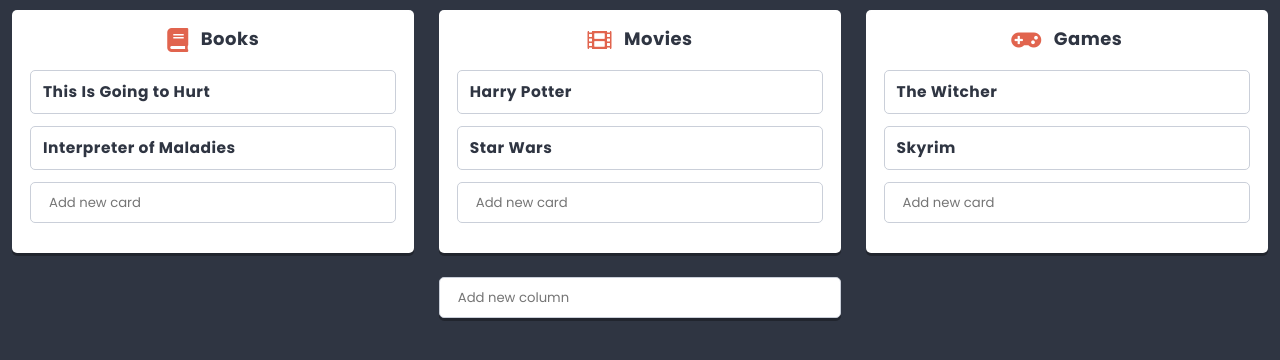
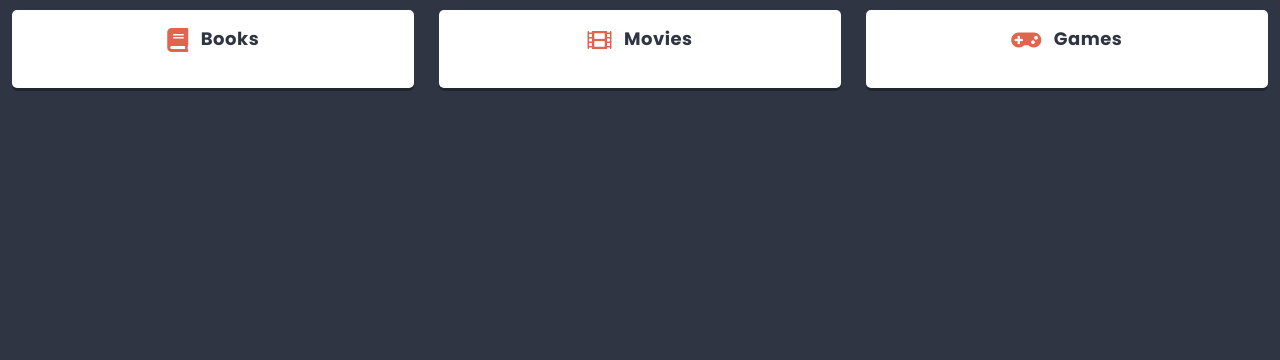
Before and after one commit to joanna89polska/react_app_to_do, a React app: page / in a window 1280 px wide. Shown: the part 422-782 px from the top of the page. Built offline with nearby package versions, Linux system fonts and the light colour scheme.

Commit message:
Redux added

```diff
--- a/package.json
+++ b/package.json
@@ -23,7 +23,9 @@
     "prop-types": "^15.7.2",
     "react": "^16.7.0",
     "react-dom": "^16.7.0",
-    "react-html-parser": "^2.0.2"
+    "react-html-parser": "^2.0.2",
+    "react-redux": "^7.0.1",
+    "redux": "^4.0.1"
   },
   "devDependencies": {
     "@babel/core": "^7.4.3",
@@ -40,6 +42,7 @@
     "lint-staged": "^10.0.8",
     "mini-css-extract-plugin": "^0.5.0",
     "node-sass": "^4.11.0",
+    "redux-devtools-extension": "^2.13.8",
     "sass-loader": "^7.1.0",
     "style-loader": "^0.23.1",
     "webpack": "^4.29.6",
--- a/src/components/App/App.js
+++ b/src/components/App/App.js
@@ -1,18 +1,26 @@
 import React from 'react';
 import styles from './App.scss';
-import List from '../List/List.js';
-import { pageContents, listData } from '../../data/dataStore';
+import PropTypes from 'prop-types';
+import List from '../List/ListContainer.js';
+//import { pageContents, listData } from '../../data/dataStore';
 
 class App extends React.Component {
+
+  static propTypes = {
+    title: PropTypes.node,
+    subtitle: PropTypes.node,
+    lists: PropTypes.array,
+  }
+
   render() {
+    const { title, subtitle, lists } = this.props;
     return (
       <main className={styles.component}>
-        <h1 className={styles.title}>{pageContents.title}</h1>
-        <h2 className={styles.subtitle}>{pageContents.subtitle}</h2>
-        <List {...listData} />
-        {/*<List title={['Things to do ', <sup>soon!</sup>]}> */}
-        {/* <p>I'm planning on doing all these things sooner, rather than later!</p> */}
-        {/*</List>*/}
+        <h1 className={styles.title}>{title}</h1>
+        <h2 className={styles.subtitle}>{subtitle}</h2>
+        {lists.map(listData => (
+          <List key={listData.id} {...listData} />
+        ))}
       </main>
     );
   }
--- /dev/null
+++ b/src/components/App/AppContainer.js
@@ -0,0 +1,10 @@
+import {connect} from 'react-redux';
+import App from './App';
+
+const mapStateToProps = state => ({
+  title: state.app.title,
+  subtitle: state.app.subtitle,
+  lists: state.lists,
+});
+
+export default connect(mapStateToProps)(App);
--- a/src/components/Card/Card.js
+++ b/src/components/Card/Card.js
@@ -8,10 +8,11 @@
     }
 
     render() {
+      const {title} = this.props;
       return (
         <section className={styles.component}>
           <h3>
-            {this.props.title}
+            {title}
           </h3>
         </section>
       );
--- a/src/components/Column/Column.js
+++ b/src/components/Column/Column.js
@@ -2,15 +2,11 @@
 import styles from './Column.scss';
 import PropTypes from 'prop-types';
 import Card from '../Card/Card.js';
-import { settings } from '../../data/dataStore';
-import Creator from '../Creator/Creator.js';
+//import { settings } from '../../data/dataStore';
+//import Creator from '../Creator/Creator.js';
 import Icon from '../Icon/Icon.js';
 
 class Column extends React.Component {
-
-  state = {
-    cards: this.props.cards || [],
-  }
 
   static propTypes = {
     columnTitle: PropTypes.string,
@@ -19,39 +15,27 @@
     cards: PropTypes.node,
   }
 
-  addCard(title) {
-    this.setState(state => (
-      {
-        cards: [
-          ...state.cards,
-          {
-            key: state.cards.length ? state.cards[state.cards.length - 1].key + 1 : 0,
-            title,
-          },
-        ],
-      }
-    ));
-  }
-
   render() {
+    const { title, icon, cards } = this.props;
     return (
       <section className={styles.component}>
         <h3 className={styles.title}>
-          <span className={styles.icon}><Icon name={this.props.icon} /></span>
-          {this.props.title}
+          <span className={styles.icon}><Icon name={icon} /></span>
+          {title}
         </h3>
         <div>
-          {this.state.cards.map(({ key, ...cardProps }) => (
-            <Card key={key} {...cardProps} />
+          {cards.map(cardData => (
+            <Card key={cardData.id} {...cardData} />
           ))}
         </div>
+        {/*
         <div>
           <Creator text={settings.cardCreatorText} action={title => this.addCard(title)} />
         </div>
+        */}
       </section>
     );
   }
 }
 
-
 export default Column;
--- /dev/null
+++ b/src/components/Column/ColumnContainer.js
@@ -0,0 +1,10 @@
+import { connect } from 'react-redux';
+import Column from './Column';
+
+export const getColumnsForList = ({ columns }, listId) => columns.filter(column => column.listId == listId);
+
+const mapStateToProps = (state, props) => ({
+  cards: getColumnsForList(state, props.id),
+});
+
+export default connect(mapStateToProps)(Column);
--- a/src/components/List/List.js
+++ b/src/components/List/List.js
@@ -2,15 +2,12 @@
 import styles from './List.scss';
 import Hero from '../Hero/Hero.js';
 import PropTypes from 'prop-types';
-import Column from '../Column/Column.js';
+import Column from '../Column/ColumnContainer.js';
 import { settings } from '../../data/dataStore';
-import Creator from '../Creator/Creator.js';
+//import Creator from '../Creator/Creator.js';
 import ReactHtmlParser from 'react-html-parser';
 
 class List extends React.Component {
-  state = {
-    columns: this.props.columns || [],
-  }
 
   static propTypes = {
     title: PropTypes.node.isRequired,
@@ -23,37 +20,24 @@
     description: settings.defaultListDescription,
   }
 
-  addColumn(title){
-    this.setState(state => (
-      {
-        columns: [
-          ...state.columns,
-          {
-            key: state.columns.length ? state.columns[state.columns.length-1].key+1 : 0,
-            title,
-            icon: 'list-alt',
-            cards: [],
-          },
-        ],
-      }
-    ));
-  }
-
   render() {
+    const { title, image, description, columns } = this.props;
     return (
       <section className={styles.component}>
-        <h2><Hero titleText={this.props.title} imageText={this.props.image} /></h2>
+        <Hero titleText={title} image={image} />
         <div className={styles.description}>
-          {ReactHtmlParser(this.props.description)}
+          {ReactHtmlParser(description)}
         </div>
         <div className={styles.columns}>
-          {this.state.columns.map(({ key, ...columnProps }) => (
-            <Column key={key} {...columnProps} />
+          {columns.map(columnData => (
+            <Column key={columnData.id} {...columnData} />
           ))}
         </div>
+        {/*
         <div className={styles.creator}>
           <Creator text={settings.columnCreatorText} action={title => this.addColumn(title)} />
         </div>
+        */}
       </section>
     );
   }
--- /dev/null
+++ b/src/components/List/ListContainer.js
@@ -0,0 +1,10 @@
+import { connect } from 'react-redux';
+import List from './List';
+
+export const getColumnsForList = ({ columns }, listId) => columns.filter(column => column.listId == listId);
+
+const mapStateToProps = (state, props) => ({
+  columns: getColumnsForList(state, props.id),
+});
+
+export default connect(mapStateToProps)(List);
--- a/src/data/dataStore.js
+++ b/src/data/dataStore.js
@@ -5,6 +5,10 @@
     buttonOK: 'OK',
     buttonCancel: 'Cancel',
     defaultText: 'Add new item',
+  },
+  search: {
+    defaultText: 'Search...',
+    icon: 'search',
   },
   defaultListDescription: '<p>I can do all the things!!!</p>',
   defaultColumnIcon: 'list-alt',
@@ -67,3 +71,81 @@
     },
   ],
 };
+
+const lists = [
+  {
+    id: 'list-1',
+    title: 'Things to do <sup>soon!</sup>',
+    description: 'Interesting things I want to check out!',
+    image: 'http://uploads.kodilla.com/bootcamp/fer/11.react/space.png',
+  },
+];
+
+const columns = [
+  {
+    id: 'column-1',
+    listId: 'list-1',
+    title: 'Books',
+    icon: 'book',
+  },
+  {
+    id: 'column-2',
+    listId: 'list-1',
+    title: 'Movies',
+    icon: 'film',
+  },
+  {
+    id: 'column-3',
+    listId: 'list-1',
+    title: 'Games',
+    icon: 'gamepad',
+  },
+  {
+    id: 'column-4',
+    listId: 'list-2',
+    title: 'Strange column',
+    icon: 'question',
+  },
+];
+
+const cards = [
+  {
+    id: 'card-1',
+    columnId: 'column-1',
+    title: 'This Is Going to Hurt',
+  },
+  {
+    id: 'card-2',
+    columnId: 'column-1',
+    title: 'Interpreter of Maladies',
+  },
+  {
+    id: 'card-3',
+    columnId: 'column-2',
+    title: 'Harry Potter',
+  },
+  {
+    id: 'card-4',
+    columnId: 'column-2',
+    title: 'Star Wars',
+  },
+  {
+    id: 'card-5',
+    columnId: 'column-3',
+    title: 'The Witcher',
+  },
+  {
+    id: 'card-6',
+    columnId: 'column-3',
+    title: 'Skyrim',
+  },
+];
+
+const initialStoreData = {
+  app: {...pageContents},
+  lists: [...lists],
+  columns: [...columns],
+  cards: [...cards],
+};
+
+export default initialStoreData;
--- a/src/index.js
+++ b/src/index.js
@@ -2,6 +2,8 @@
 import './styles/normalize.scss';
 import './styles/global.scss';
 import ReactDOM from 'react-dom';
-import App from './components/App/App';
+import App from './components/App/AppContainer';
+import { Provider } from 'react-redux';
+import store from './redux/store';
 
-ReactDOM.render(<App />, document.getElementById('app'));
+ReactDOM.render(<Provider store={store}><App /></Provider>, document.getElementById('app'));
--- /dev/null
+++ b/src/redux/store.js
@@ -0,0 +1,34 @@
+import {combineReducers, createStore} from 'redux';
+import initialStoreData from '../data/dataStore';
+
+// define initial state and shallow-merge initial data
+const initialState = {
+  app: initialStoreData.app,
+  lists: initialStoreData.lists,
+  columns: initialStoreData.columns,
+  cards: initialStoreData.cards,
+  searchString: '',
+};
+
+// define reducers
+const reducers = {
+};
+
+// add blank reducers for initial state properties without reducers
+Object.keys(initialState).forEach(item => {
+  if (typeof reducers[item] == 'undefined') {
+    reducers[item] = (statePart = null) => statePart;
+  }
+});
+
+// merge all reducers
+const storeReducer = combineReducers(reducers);
+
+// create store
+const store = createStore(
+  storeReducer,
+  initialState,
+  window.__REDUX_DEVTOOLS_EXTENSION__ && window.__REDUX_DEVTOOLS_EXTENSION__()
+);
+
+export default store;
```
Also changed, not shown: 1 other file (tests, documents, lock files or other folders).
